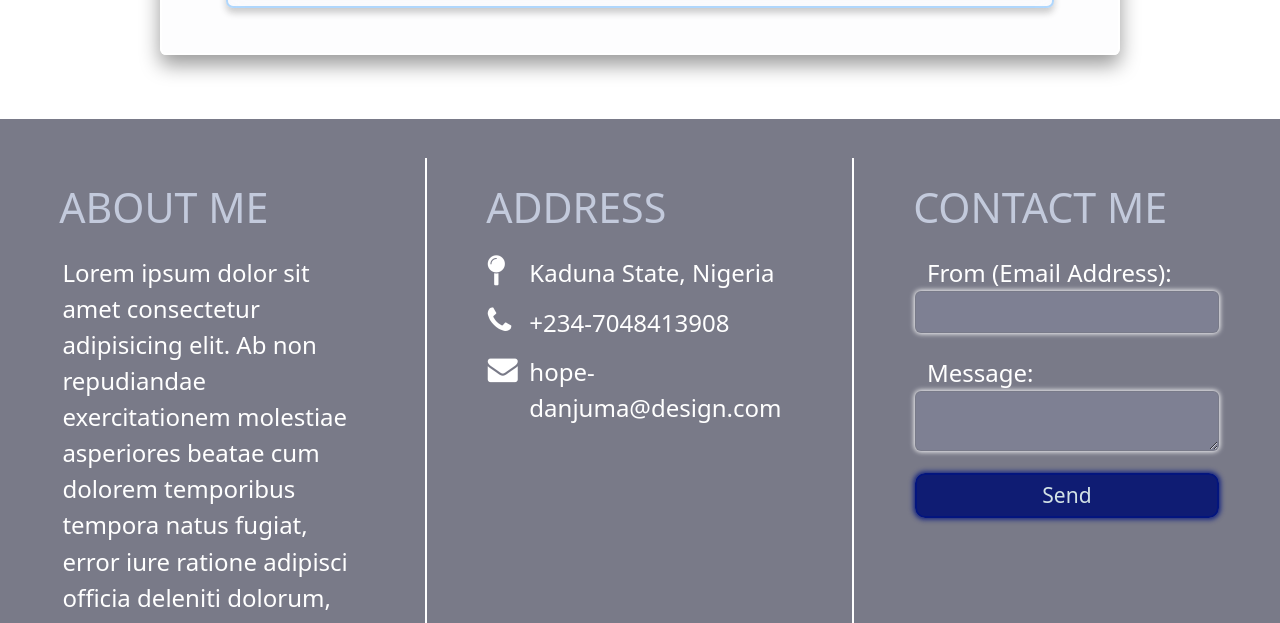
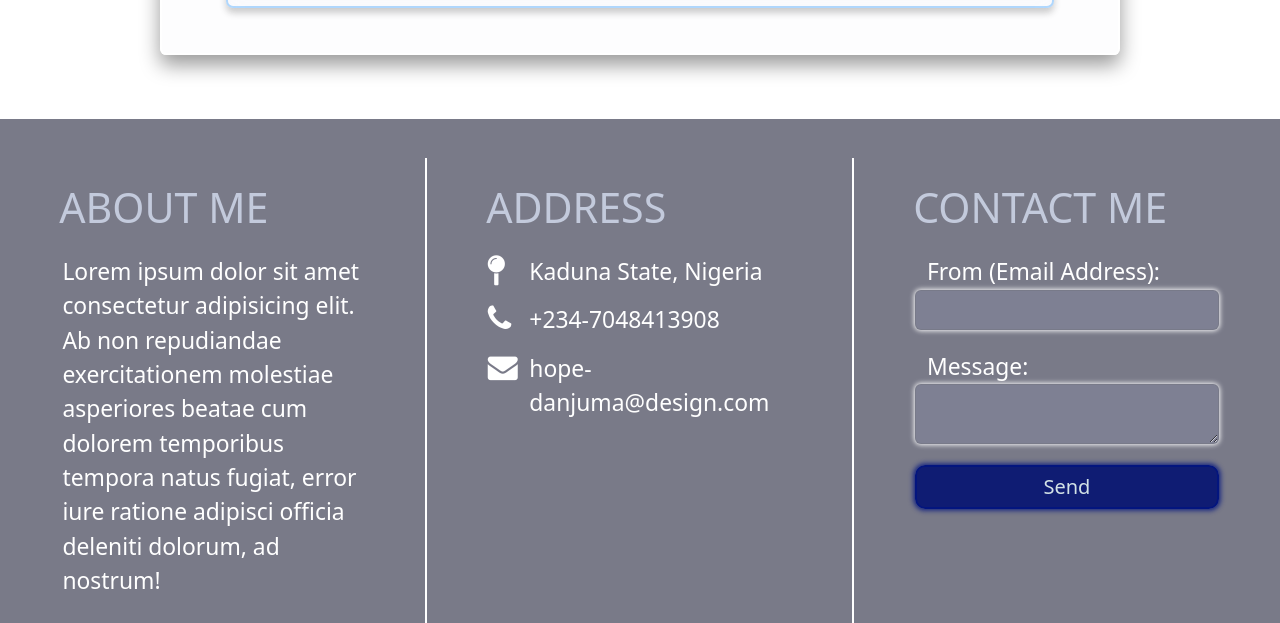
Before and after one commit to CreativeJoe2010/Portfolio-Project, a plain HTML site: page index.html in a window 1280 px wide. Shown: the part 4504-5127 px from the top of the page. Drawn offline with nearby package versions, Linux system fonts and the light colour scheme; a web font is replaced by a local one.

Commit message:
Update styles.css

```diff
--- a/styles.css
+++ b/styles.css
@@ -975,7 +975,7 @@ footer {
     flex-direction: column;
     padding: 2% 3%;
     gap: 1.25ch;
-    font-size: 21px !important;
+    font-size: 20px !important;
 }
 
 .contact-me {
```
